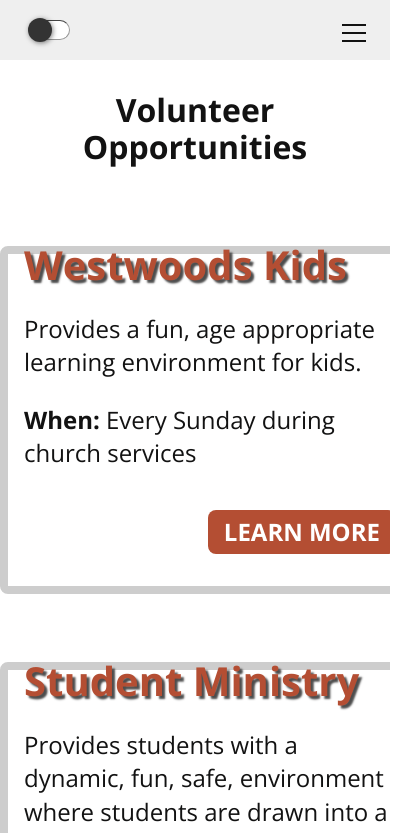
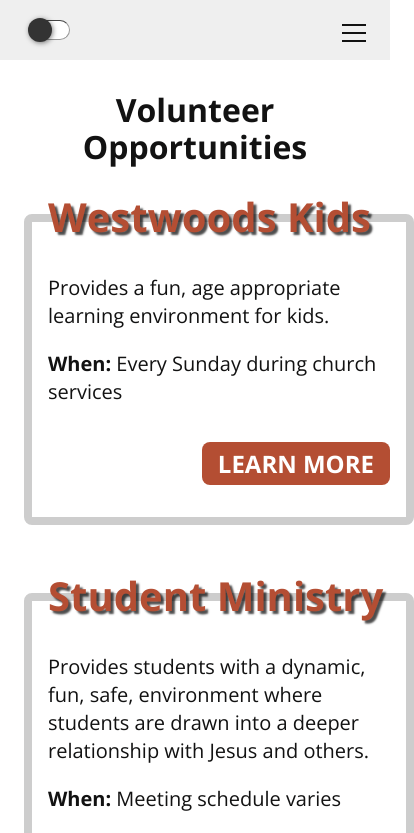
Before and after one commit to mykeld74/wwcc-2025, a SvelteKit app: page /about-us/volunteer-opportunities in a window 390 px wide. Shown: the top 833 px of the page, 414 px wide, since content can reach past the window. Built offline with nearby package versions, Linux system fonts and the light colour scheme; a web font is replaced by a local one.

Commit message:
update mobile styles

```diff
--- a/src/components/Card.svelte
+++ b/src/components/Card.svelte
@@ -38,7 +38,7 @@
 		padding: 0;
 		text-shadow: var(--cardTitleShadow);
 		text-align: left;
-		margin-top: calc(clamp(2.75rem, 5vw, 4.1rem) * -1);
+		margin-top: calc(clamp(3.75rem, 5vw, 4.1rem) * -1);
 	}
 
 	.cardBodyWrapper {
--- a/src/css/styles.css
+++ b/src/css/styles.css
@@ -159,7 +159,7 @@ body {
 }
 p,
 li {
-	font-size: 1.5rem;
+	font-size: 1.25rem;
 }
 li {
 	line-height: 1.5;
@@ -200,6 +200,9 @@ a {
 	grid-template-columns: 1fr;
 	gap: 3rem;
 	padding-top: 5rem;
+	width: calc(100% - 2rem);
+	max-width: 1200px;
+	margin: 0 auto;
 }
 .contentCard {
 	width: calc(100% - 2rem);
--- a/src/routes/+layout.svelte
+++ b/src/routes/+layout.svelte
@@ -141,11 +141,11 @@
 	}
 	.contentWrapper {
 		width: 100%;
-		overflow-x: hidden;
+		/* overflow-x: hidden; */
 		display: grid;
 		grid-template-columns:
 			[full-start left-start] auto [left-end wide-start] auto [content-start]
-			clamp(300px, 100%, 1240px)
+			1fr
 			[content-end] auto [wide-end right-start] auto [right-end full-end];
 		grid-template-rows: [header-start] auto [header-end hero-start] auto [hero-end cards-start] auto [cards-end content-start] auto [content-end];
 	}
--- a/src/routes/about-us/volunteer-opportunities/+page.svelte
+++ b/src/routes/about-us/volunteer-opportunities/+page.svelte
@@ -78,10 +78,12 @@
 
 <div class="contentWrapper" class:blurred={isPopoverOpen}>
 	<h1 class="pageTitle">Volunteer Opportunities</h1>
-	<div class="volunteerOpportunitiesWrapper">
-		{#each Opportunities as opportunity}
-			<Card cardContent={opportunity} />
-		{/each}
+	<div class="volunteerOpportunitiesContainer">
+		<div class="volunteerOpportunitiesWrapper">
+			{#each Opportunities as opportunity}
+				<Card cardContent={opportunity} />
+			{/each}
+		</div>
 	</div>
 </div>
 
@@ -147,11 +149,20 @@
 </dialog>
 
 <style>
+	.volunteerOpportunitiesContainer {
+		width: calc(100% - 3rem);
+		margin: 0 auto;
+		max-width: 1200px;
+		grid-area: content;
+	}
 	.volunteerOpportunitiesWrapper {
 		display: grid;
-		grid-template-columns: repeat(auto-fit, minmax(420px, 1fr));
+		grid-template-columns: repeat(auto-fit, minmax(390px, 1fr));
 		gap: 20px;
 		margin-top: 2rem;
+
+		margin: 0 auto;
+		grid-area: content;
 	}
 	.formGroup {
 		display: flex;
--- a/src/routes/westwoods-students/+page.svelte
+++ b/src/routes/westwoods-students/+page.svelte
@@ -42,6 +42,7 @@
 		grid-area: header / full;
 	}
 	.wwStudentsContainer {
+		width: calc(100% - 3rem);
 		max-width: 1200px;
 		margin: 0 auto;
 		grid-area: content;
--- a/src/routes/women-of-westwoods/+layout.svelte
+++ b/src/routes/women-of-westwoods/+layout.svelte
@@ -22,7 +22,7 @@
 
 <style>
 	.wowLayout {
-		grid-area: content;
+		grid-area: full;
 	}
 	.bannerContainer {
 		width: 100vw;
@@ -31,6 +31,9 @@
 		width: calc(100% - 2rem);
 		margin: 0 auto;
 		max-width: 1200px;
+	}
+	.wowLinksContainer {
+		margin-top: 3rem;
 	}
 	.wowLinks {
 		display: grid;
```
